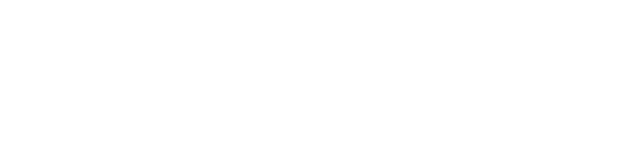
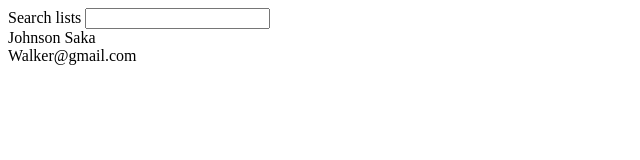
Before and after one commit to JohnsonSaka123/Javascript-Searchbar, a plain HTML site: page index.html in a window 1280 px wide. Shown: the whole page, without its empty margins (0-640 px from the left). Drawn offline with Linux system fonts and the light colour scheme.

Commit message:
added html tags

```diff
--- a/index.html
+++ b/index.html
@@ -6,6 +6,17 @@
   <title>Search bar</title>
 </head>
 <body>
+  <div class="search-container">
+    <label for="search">Search lists</label>
+    <input type="search" name="" id="search">
+  </div>
 
+  <div class="user-cards">
+    <div class="card">
+      <div class="card-header">Johnson Saka</div>
+      <div class="card-body">Walker@gmail.com</div>
+
+    </div>
+  </div>
 </body>
 </html>
```
